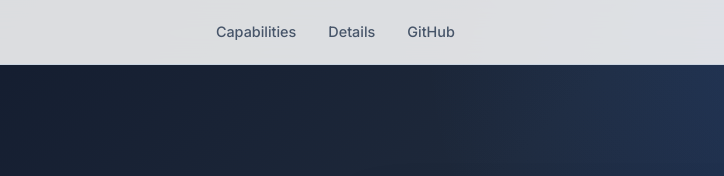
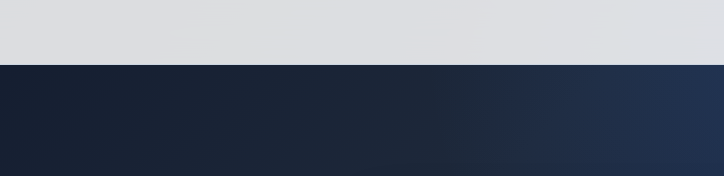
Before and after one commit to RandyNorthrup/sak-utility-site, a plain HTML site: page index.html in a window 1280 px wide. Shown: the top 176 px of the page, 315-1039 px from the left. Drawn offline with Linux system fonts and the light colour scheme.

Commit message:
Remove navigation links from index.html
Removed navigation links from the header.

```diff
--- a/index.html
+++ b/index.html
@@ -720,11 +720,6 @@
             </svg>
             S.A.K. Utility
         </a>
-        <ul class="nav-links">
-            <li><a href="#capabilities">Capabilities</a></li>
-            <li><a href="#details">Details</a></li>
-            <li><a href="https://github.com/RandyNorthrup/S.A.K.-Utility" target="_blank">GitHub</a></li>
-        </ul>
         <a href="https://github.com/RandyNorthrup/S.A.K.-Utility/releases/latest" class="nav-cta">
             <svg width="16" height="16" fill="none" viewBox="0 0 16 16"><path d="M8 12l-4-4h2.5V3h3v5H12L8 12z" fill="currentColor"/><path d="M3 13h10" stroke="currentColor" stroke-width="1.5" stroke-linecap="round"/></svg>
             Download
```
